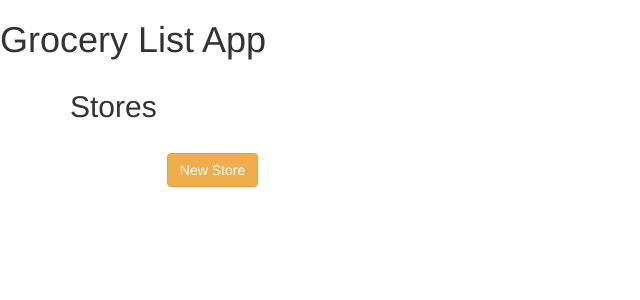
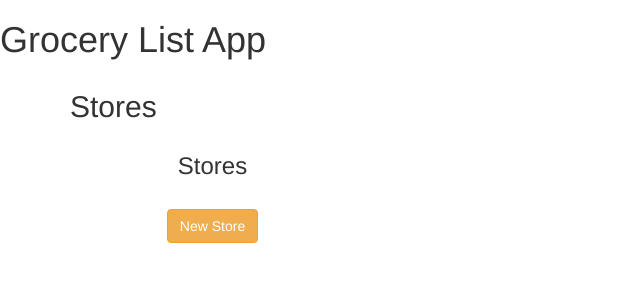
Before and after one commit to sambbaron/grocery_list, a Flask app: page /stores in a window 1280 px wide. Shown: the top 300 px of the page, without its empty margins (0-640 px from the left). Run offline with Flask 2, Linux system fonts and the light colour scheme; parts of the project's set-up code (start-up, migrations or seed data) failed here and were passed over; some libraries are stand-ins or nearby versions.

Commit message:
Remove extra div, add 'Stores' list header

```diff
--- a/grocery_list/templates/stores.html
+++ b/grocery_list/templates/stores.html
@@ -5,6 +5,7 @@
 
     <div class="container row">
         <div id="stores-list-container" class="col-md-3">
+            <h3 class="text-center">Stores</h3>
             <div id="stores-list list-group">
                 {% for store in stores %}
                     <a class="list-group-item" href="/stores/{{ store.store_id }}">{{ store.nickname }}</a>
@@ -14,7 +15,6 @@
             <a href="/stores/new"><button class="btn btn-warning center-block">New Store</button></a>
         </div>
         <div id="store-detail-container" class="col-md-8">
-            <div id="store-detail-form">
             {% if store != "empty" %}
                 <form name="store-detail" class="form-horizontal" id="store-detail" method="post"
                 action={% if store == "new" %}"/stores/new"{% else %}"/stores/{{ store.store_id }}"{% endif %} >
@@ -76,6 +76,5 @@
             {% endif %}
         </div>
     </div>
-    </div>
 
 {% endblock %}
```
Lines whose indentation alone changed are shown as unchanged.
